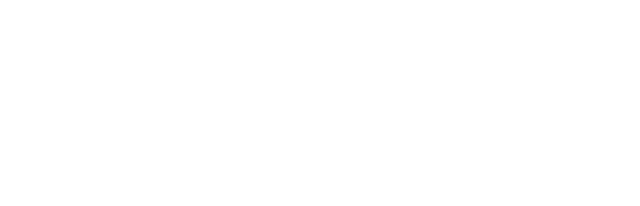
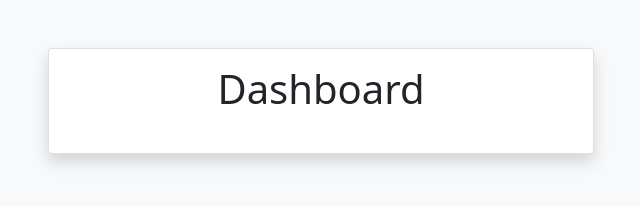
Before and after one commit to dmfadul/attendance-app, a plain HTML site: page index.html in a window 1280 px wide. Shown: the whole page, without its empty margins (319-959 px from the left). Drawn offline with Linux system fonts and the light colour scheme.

Commit message:
added basic dashboard setup

```diff
--- a/index.html
+++ b/index.html
@@ -1,4 +1,29 @@
 <!DOCTYPE html>
 <html lang="en">
 <head>
+  <meta charset="UTF-8">
+  <title>Session Check-In</title>
+  <meta name="viewport" content="width=device-width, initial-scale=1">
+  <link href="../css/bootstrap.min.css" rel="stylesheet">
 </head>
+<body class="bg-light">
+
+  <div class="container py-5">
+    <div class="row justify-content-center">
+      <div class="col-12 col-sm-10 col-md-8 col-lg-6">
+        <div class="card shadow">
+          <div class="card-body">
+            <h1 class="card-title text-center mb-4" id="form-title">Dashboard</h1>
+
+
+            <div id="status" class="mt-3 text-center text-muted small"></div>
+          </div>
+        </div>
+      </div>
+    </div>
+  </div>
+
+  <script src="../js/dashboard.js"></script>
+  <script src="../js/bootstrap.bundle.min.js"></script>
+</body>
+</html>
```
Also changed, not shown: js/dashboard.js (added).
